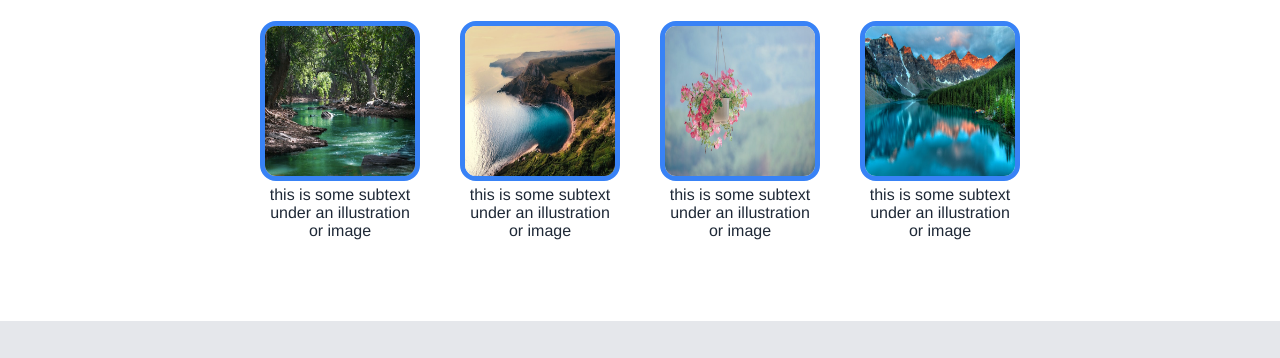
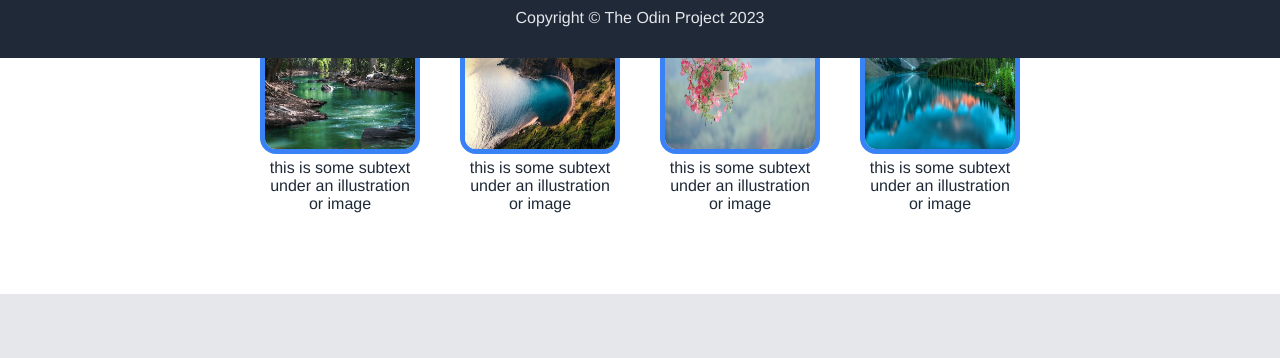
Before and after one commit to Snowycodes/Landing-Page-Project, a plain HTML site: page index.html in a window 1280 px wide. Shown: the part 742-1100 px from the top of the page. Drawn offline with Linux system fonts and the light colour scheme.

Commit message:
Added the sticky footer
This should round up the assignment.
I am going to check all the work to see if I missed anything

```diff
--- a/index.html
+++ b/index.html
@@ -85,7 +85,11 @@
 
     </div>
 
+<footer>
 
+    Copyright © The Odin Project 2023
+
+</footer>
 </body>
 
 </html>
--- a/style.css
+++ b/style.css
@@ -4,6 +4,9 @@
 }
 
 body {
+    display: flex;
+    flex-direction: column;
+
     margin: 0;
     padding: 0;
 }
@@ -16,7 +19,8 @@ header {
 .logo {
     font-size: 24px;
     font-weight: bolder;
-    color: #F9FAF8
+    color: #F9FAF8;
+    flex: 0 0 0;
 }
 
 a,
@@ -33,6 +37,7 @@ a,
     padding: 0;
     gap: 24px;
 
+
 }
 
 .title {
@@ -47,13 +52,13 @@ a,
 .header-pt-1 {
     display: flex;
     justify-content: space-between;
-    padding: 12px 350px 106px 350px;
+    padding: 12px 250px 106px 250px;
 }
 
 .header-pt-2 {
     display: flex;
     justify-content: space-between;
-    padding: 12px 350px 106px 350px;
+    padding: 12px 250px 106px 250px;
     flex: 1 0 auto;
 
 }
@@ -214,3 +219,15 @@ a,
     border-radius: 10px;
 
 }
+
+footer {
+    display: flex;
+    justify-content: center;
+    align-items: center;
+    background-color: #1F2937;
+    color: #E5E7EB;
+    height: 80px;
+    position: fixed;
+    bottom: 0;
+    width: 100%;
+}
```
